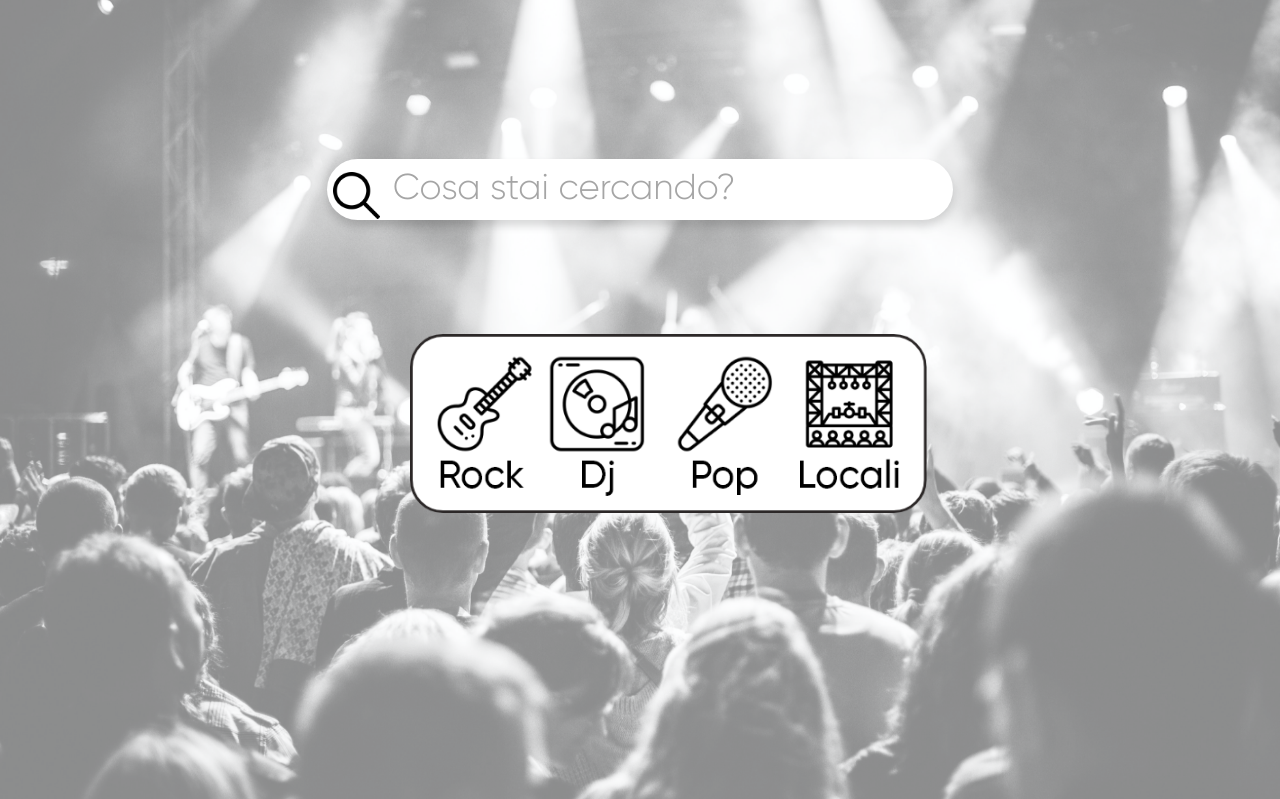
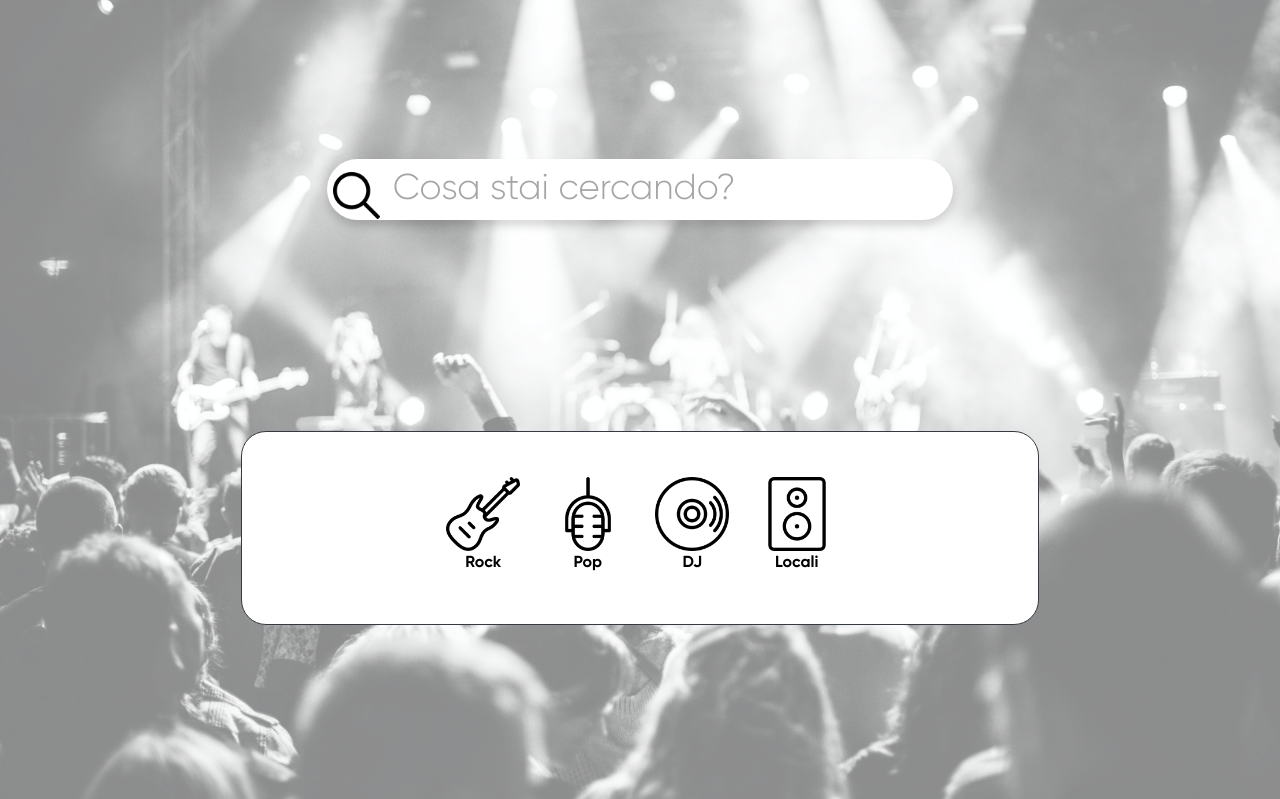
Before and after one commit to Gartic99/Band_Advisor, a PHP site: page / in a window 1280 px wide. Shown: the part 159-958 px from the top of the page. Run offline with PHP 8.4, Linux system fonts and the light colour scheme.

Commit message:
Brand New Barra Centrale

```diff
--- a/index.html
+++ b/index.html
@@ -55,10 +55,38 @@
                         <input type="text" value="" placeholder="Cosa stai cercando?" class="search-input">
                     </form>
                 </div>
+                <div class="row">
+                    <div class="col" style="height: 5vh;">
+
+                    </div>
+                </div>
                 <div class="row justify-content-center">
-                            <div class="Option_bar">
-                                <img src="assets/Main Bar.png" id="tab">
+                    <div class="Option_bar">
+                        <div class="container">
+                            <div class="row justify-content-center border border-dark" id="rec">
+                                <div class="col-auto">
+                                    <p>
+                                        <a href="#" class="btn btn-sq-lg">
+                                            <img src="assets/Icons/electric-guitar.png" style="height: auto; width: 100%;"><br/>
+                                            Rock <br>
+                                        </a>
+                                        <a href="#" class="btn btn-sq-lg">
+                                            <img src="assets/Icons/microphone.png" style="height: auto; width: 100%;"><br/>
+                                        Pop <br>
+                                        </a>
+                                        <a href="#" class="btn btn-sq-lg">
+                                            <img src="assets/Icons/cd.png" style="height: auto; width: 100%;"><br/>
+                                        DJ <br>
+                                        </a>
+                                        <a href="#" class="btn btn-sq-lg">
+                                        <img src="assets/Icons/speaker.png" style="height: auto; width: 100%;">
+                                        Locali
+                                        </a>
+                                    </p>
+                                </div>
                             </div>
+                        </div>
+                    </div>
                         </div>
                     </div>
                 </div>
--- a/style.css
+++ b/style.css
@@ -105,13 +105,6 @@ img {border : 0;}
 
 
 /* white rectangle */
-.rec {
-    position: relative;
-    padding-top: 20%;
-	overflow: visible;
-    width: 100%;
-	height: auto;
-}
 #tab{
     padding-top: 20%;
     padding-left: 10%;
@@ -119,36 +112,30 @@ img {border : 0;}
     height: auto;
 }
 
-/* Italian Mafia */
-.icons{
-    padding-left: 10%;
-    padding-top: 20%;
-    padding-bottom:10% ;
-    width: 130%;
-    background-clip: content-box;
-    background-image: url(assets/Rectangle\ 3.png);
-    background-size: cover;
+.Option_bar{
+
+    width: 100%;
     height: auto;
+    background-size: auto;
+    background-position: center;
+    background-repeat: no-repeat;
+    padding: 15%;
 }
 
-/* icons and fonts */
+/* buttons*/
+.Option_bar .btn{
+    font-family: Gilroy Bold;
+    color: #000000;
+}
+.btn-sq-lg {
+    width: 100px !important;
+    height: 100px !important;
+}
 
-
-.Guitar {
-    outline: none;
+#rec{
+    border-radius: 25px;
+    border-style: solid;
+    border-color: #000000;
+    background-color: #ffffff;
+    padding: 5%;
 }
-.Microphone{
-    outline: none;
-}
-.Cd {
-    outline: none;
-}
-.Stage{
-    outline: none;
-}
-.Central_font{
-	font-family: Gilroy Medium;
-	font-size: 43px;
-	color: #000000;
-	overflow: visible;
-}
```
Also changed, not shown: assets/Icons/cd.png (added), assets/Icons/cd.svg (added), assets/Icons/electric-guitar.png (added), assets/Icons/electric-guitar.svg (added), assets/Icons/microphone.png (added), assets/Icons/microphone.svg (added), assets/Icons/speaker.png (added), assets/Icons/speaker.svg (added), 1 other file.
